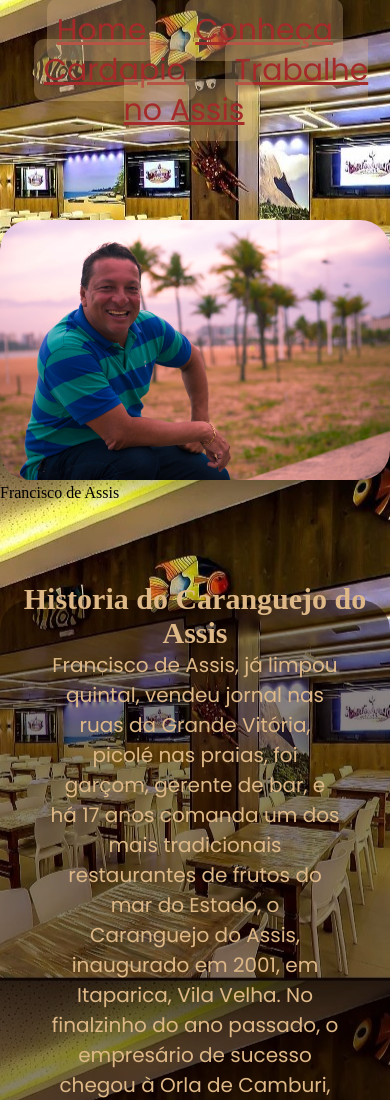
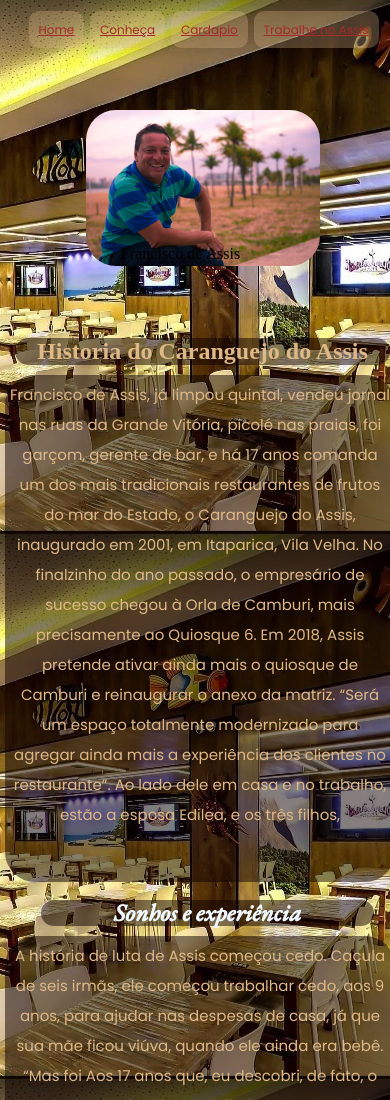
Before and after one commit to walterdyna/Caranguejo-do-assis, a plain HTML site: page conheca.html in a window 390 px wide. Shown: the top 1100 px of the page. Drawn offline with nearby package versions, Linux system fonts and the light colour scheme.

Commit message:
ajuste responsivo

```diff
--- a/styles.css
+++ b/styles.css
@@ -163,16 +163,25 @@
 
     .logo_caranguejo {
         margin-top: 80px;
+
     }
 
     .logo_caranguejo img {
         max-width: 80%;
+        margin-left: 16px;
+    }
+
+    a{
+    font-size: 12px;
+    margin: 1px;
     }
 
     nav {
         margin-top: 10px;
-        font-size: 20px;
-        height: 200px;
+        font-size: 15px;
+        width: 397px;
+        height: 90px;
+        margin-left: 5px;
     }
 
     .o_caranguejo {
@@ -185,30 +194,37 @@
         margin-top: 20px;
         font-size: 24px;
         line-height: 28px;
+        width: 350px;
     }
 
     .como_chegar {
         width: 100%;
         margin: 0;
-        margin-top: 20px;
+        margin-top: -220px;
         margin-bottom: 20px;
     }
 
     h2 {
         font-size: 26px;
         line-height: 26px;
-        margin-top: 20px;
+        margin-top: -37px;
+        margin-left: 11px;
+        width: 333px;
     }
 
     h3 {
         font-size: 22px;
         line-height: 26px;
         margin-top: 20px;
+        margin-left: 11px;
+        width: 333px;
     }
 
     iframe {
         margin-top: 20px;
         margin-bottom: 20px;
+        margin-left: 1px;
+        width: 333px;
     }
 
     header{
@@ -305,6 +321,8 @@
     text-align: center;
     color: burlywood;
     border: 20px;
+    background-color: rgba(15, 1, 1, 0.5);
+    border-radius: 30px;
   }
 .farnciscoAssis{
     margin-top: -100px;
@@ -371,26 +389,50 @@
   /* regra para telas menores que 600px */
   @media screen and (max-width: 600px) {
     .imagemAssis {
-      width: 100%;
+      width: 60%;
       height: auto;
       margin-top: 10px;
+      margin-left: 60px;
     }
 
     .imagemAssis img {
-      margin-left: auto;
-      margin-right: auto;
+        margin-left: 26px;
+        margin-right: 30px;
     }
 
-    .farnciscoAssis, .sonhosExperiencias {
-      padding: 50px;
-      font-size: 20px;
-      margin-top: -50px;
+    .farnciscoAssis {
+      padding: 5px;
+      font-size: 15px;
+      margin-top: 10px;
+      width: 390px;
+      height: 60vh;
+      margin-left: 5px;
     }
-
+    .sonhosExperiencias {
+        padding: 5px;
+        font-size: 15px;
+        margin-top: 10px;
+        width: 390px;
+        height: 80vh;
+        margin-left: 5px;
+    }
     h1 {
       border: 10px;
-      margin-top: 0;
-      font-size: 30px;
+      margin-top:-5px;
+      font-size: 24px;
+      margin-left: 15px;
+    }
+    h2 {
+        border: 10px;
+        margin-top: 0;
+        font-size: 24px;
+        margin-left: 41px;
+      }
+
+      figcaption {
+        margin-top: -25px;
+        margin-left: 61px;
+
     }
   }
 
```
Also changed, not shown: index.html (+1 -1 lines), 1 other file.
